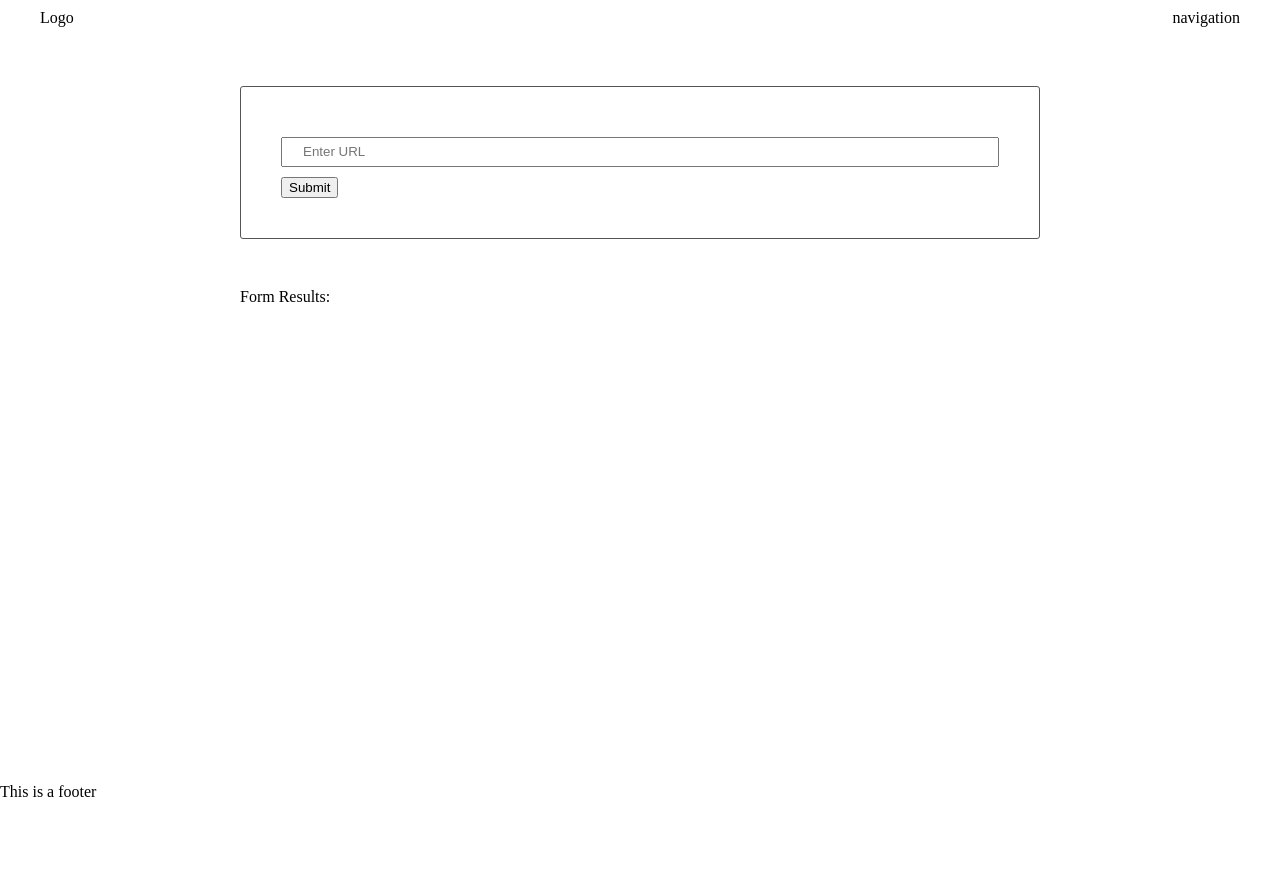
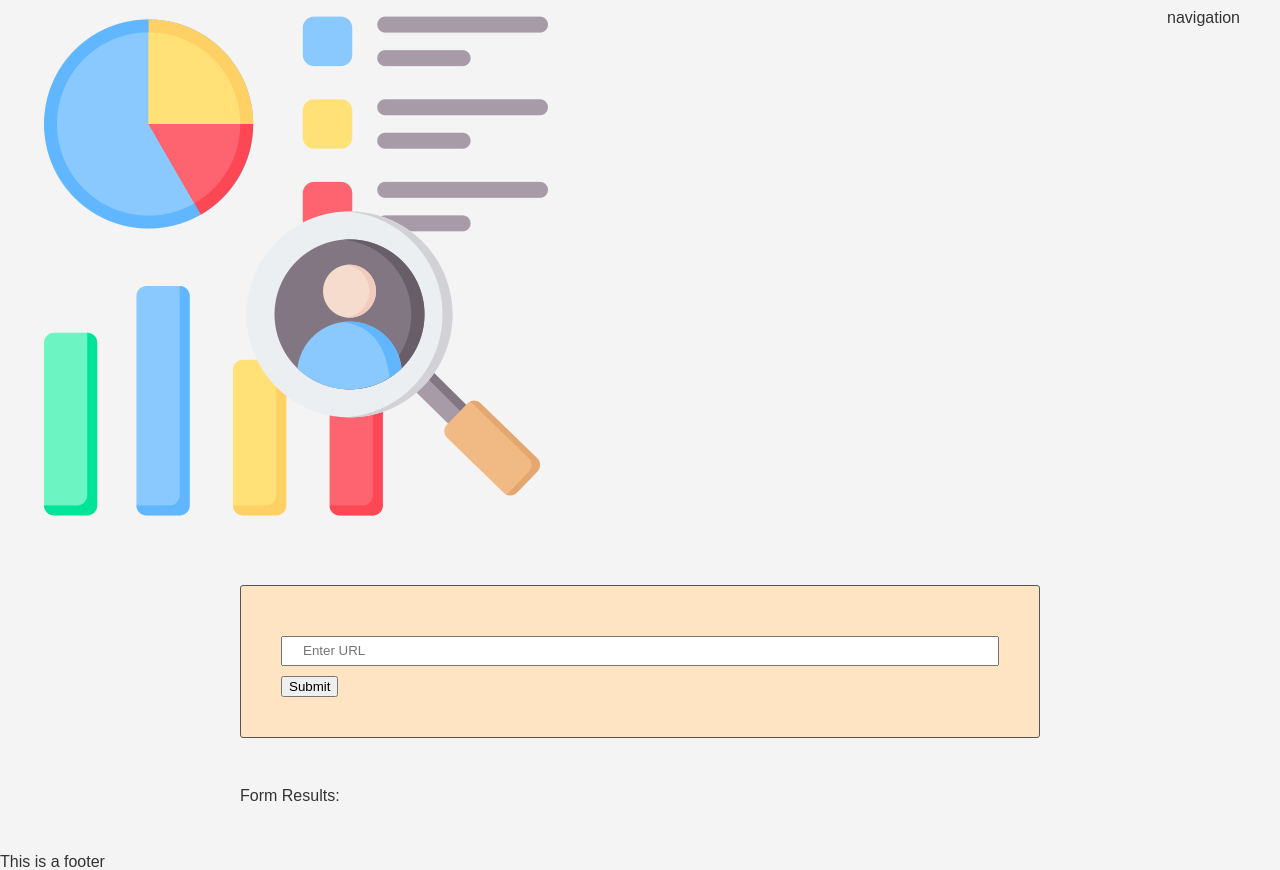
Before and after one commit to RuaAwaysa/Evaluate-News-Article-with-NLP-, a website built with webpack: page src/client/views/index.html in a window 1280 px wide. Before the commit the page ends 800 px from the top, so only its background shows below. Built offline with nearby package versions, Linux system fonts and the light colour scheme.

Commit message:
some changes

```diff
--- a/src/client/styles/base.scss
+++ b/src/client/styles/base.scss
@@ -1,7 +1,12 @@
 body {
+    font-family: 'Montserrat', sans-serif;
     display: flex;
     flex-direction: column;
     min-height: 100vh;
+    margin: 0;
+    color: #333;
+    background-color: #f4f4f4;
+
 }
 
 main {
@@ -12,3 +17,7 @@ section {
     max-width: 800px;
     margin: 50px auto;
 }
+.logo {
+    width: 100px;
+    color: rebeccapurple;
+}
--- a/src/client/styles/form.scss
+++ b/src/client/styles/form.scss
@@ -2,6 +2,8 @@ form {
     border: 1px solid #545454;
     border-radius: 3px;
     padding: 40px;
+    color: aquamarine;
+    background-color: bisque;
 }
 
 input {
--- a/src/client/views/index.html
+++ b/src/client/views/index.html
@@ -2,14 +2,14 @@
 <html lang="en" dir="ltr">
     <head>
         <meta charset="utf-8">
-        <title>Test</title>
+        <title>Evaluating News article With NLP</title>
     </head>
 
     <body>
 
         <header>
-            <div class="">
-                Logo
+            <div class="Logo">
+             <img src="assets\analytics.png" alt="Analysis logo">
             </div>
             <div class="">
                 navigation
```
Also changed, not shown: src/client/js/__test__/testFormHandler.spec.js (added, +13 -0 lines), src/server/index.js (+6 -9 lines), dist/index.html (added), dist/main.js (added), dist/service-worker.js (added), src/client/views/assets/analytics.png (added), src/client/views/assets/data-science.png (added), 1 other file.
